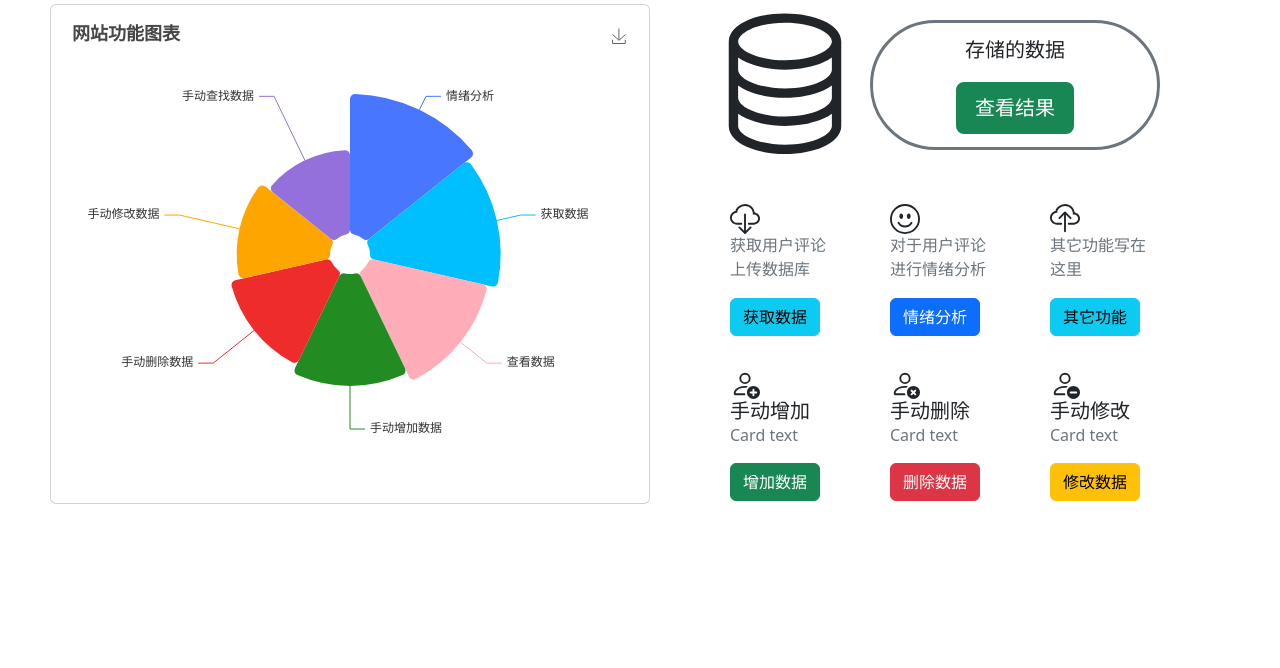
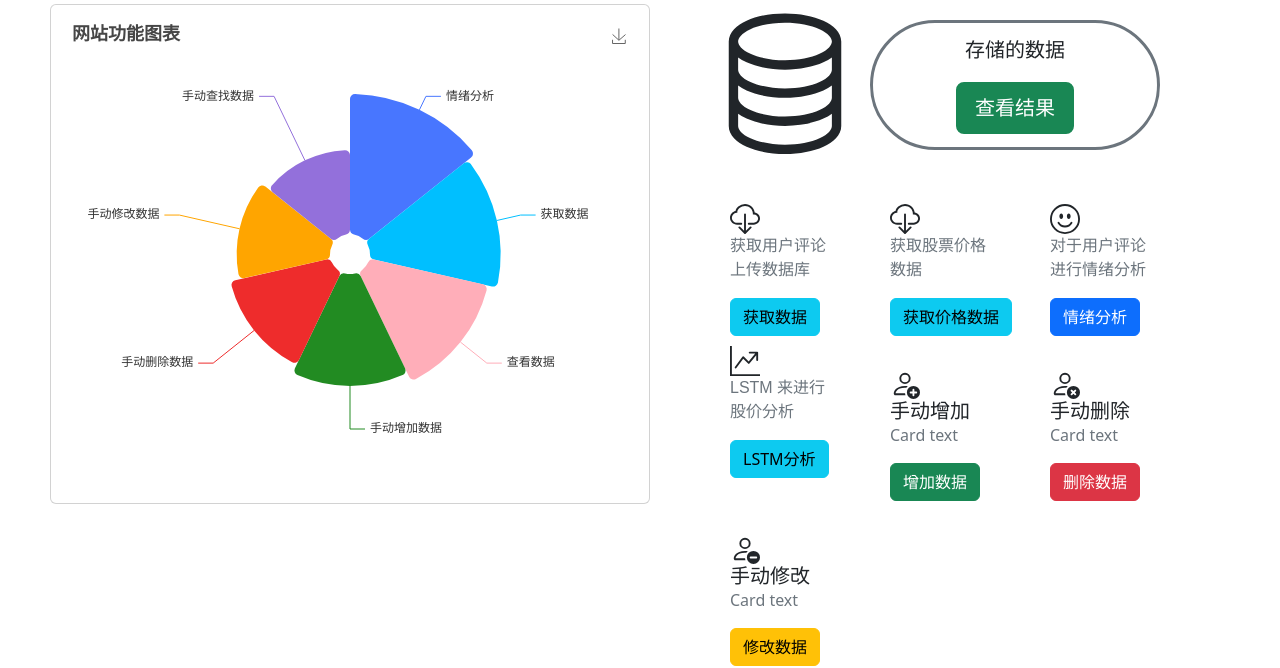
Before and after one commit to Hi-HZR/Stockd_Analysis_Design, a Django app: page /web/ in a window 1280 px wide. Shown: the part 132-800 px from the top of the page. Run offline with Django 5.2, Linux system fonts and the light colour scheme; some libraries are stand-ins or nearby versions; some web fonts are replaced.

Commit message:
第7次提交：提交了还为进行版本管理的文件

```diff
--- a/app_1/templates/web.html
+++ b/app_1/templates/web.html
@@ -51,6 +51,21 @@
             </div>
 
 
+
+            <div class="left" style="width: 10rem">
+                <svg xmlns="http://www.w3.org/2000/svg" width="30" height="30" fill="currentColor"
+                     class="bi bi-cloud-download" viewBox="0 0 16 16">
+                    <path d="M4.406 1.342A5.53 5.53 0 0 1 8 0c2.69 0 4.923 2 5.166 4.579C14.758 4.804 16 6.137 16 7.773 16 9.569 14.502 11 12.687 11H10a.5.5 0 0 1 0-1h2.688C13.979 10 15 8.988 15 7.773c0-1.216-1.02-2.228-2.313-2.228h-.5v-.5C12.188 2.825 10.328 1 8 1a4.53 4.53 0 0 0-2.941 1.1c-.757.652-1.153 1.438-1.153 2.055v.448l-.445.049C2.064 4.805 1 5.952 1 7.318 1 8.785 2.23 10 3.781 10H6a.5.5 0 0 1 0 1H3.781C1.708 11 0 9.366 0 7.318c0-1.763 1.266-3.223 2.942-3.593.143-.863.698-1.723 1.464-2.383z"/>
+                    <path d="M7.646 15.854a.5.5 0 0 0 .708 0l3-3a.5.5 0 0 0-.708-.708L8.5 14.293V5.5a.5.5 0 0 0-1 0v8.793l-2.146-2.147a.5.5 0 0 0-.708.708l3 3z"/>
+                </svg>
+                <div class="card-body">
+                    <p class="card-text fs-6 text-secondary" style="width: 100px;font-family:'OPPOSans',sans-serif ">
+                        获取股票价格数据</p>
+                    <a href="http://127.0.0.1:8000/crawl/price" class="btn btn-info">获取价格数据</a>
+                </div>
+            </div>
+
+
             <div class="left" style="width: 10rem;">
                 <svg xmlns="http://www.w3.org/2000/svg" width="30" height="30" fill="currentColor"
                      class="bi bi-emoji-smile" viewBox="0 0 16 16">
@@ -65,18 +80,14 @@
             </div>
 
             <div class="left" style="width: 10rem">
-                <svg xmlns="http://www.w3.org/2000/svg" width="30" height="30" fill="currentColor"
-                     class="bi bi-cloud-upload" viewBox="0 0 16 16">
-                    <path fill-rule="evenodd"
-                          d="M4.406 1.342A5.53 5.53 0 0 1 8 0c2.69 0 4.923 2 5.166 4.579C14.758 4.804 16 6.137 16 7.773 16 9.569 14.502 11 12.687 11H10a.5.5 0 0 1 0-1h2.688C13.979 10 15 8.988 15 7.773c0-1.216-1.02-2.228-2.313-2.228h-.5v-.5C12.188 2.825 10.328 1 8 1a4.53 4.53 0 0 0-2.941 1.1c-.757.652-1.153 1.438-1.153 2.055v.448l-.445.049C2.064 4.805 1 5.952 1 7.318 1 8.785 2.23 10 3.781 10H6a.5.5 0 0 1 0 1H3.781C1.708 11 0 9.366 0 7.318c0-1.763 1.266-3.223 2.942-3.593.143-.863.698-1.723 1.464-2.383z"/>
-                    <path fill-rule="evenodd"
-                          d="M7.646 4.146a.5.5 0 0 1 .708 0l3 3a.5.5 0 0 1-.708.708L8.5 5.707V14.5a.5.5 0 0 1-1 0V5.707L5.354 7.854a.5.5 0 1 1-.708-.708l3-3z"/>
+                <svg xmlns="http://www.w3.org/2000/svg" width="30" height="30" fill="currentColor" class="bi bi-graph-up-arrow" viewBox="0 0 16 16">
+                  <path fill-rule="evenodd" d="M0 0h1v15h15v1H0V0Zm10 3.5a.5.5 0 0 1 .5-.5h4a.5.5 0 0 1 .5.5v4a.5.5 0 0 1-1 0V4.9l-3.613 4.417a.5.5 0 0 1-.74.037L7.06 6.767l-3.656 5.027a.5.5 0 0 1-.808-.588l4-5.5a.5.5 0 0 1 .758-.06l2.609 2.61L13.445 4H10.5a.5.5 0 0 1-.5-.5Z"></path>
                 </svg>
                 <div class="card-body">
                     <p class="card-text fs-6 text-secondary" style="width: 100px;font-family:'OPPOSans',sans-serif ">
-                        其它功能写在这里</p>
-                    <a href="http://127.0.0.1:8000/upload">
-                        <input type="submit" value="其它功能" class="btn btn-info">
+                        LSTM 来进行股价分析</p>
+                    <a href="http://localhost:8000/lstm">
+                        <input type="submit" value="LSTM分析" class="btn btn-info">
                     </a>
                 </div>
             </div>
--- a/djangoProject/urls.py
+++ b/djangoProject/urls.py
@@ -15,7 +15,7 @@ Including another URLconf
     2. Add a URL to urlpatterns:  path('blog/', include('blog.urls'))
 """
 from django.urls import path
-from app_1.views import views, show_chart, test, crawl, upload, emotion_chart, emotion_sdk
+from app_1.views import views, show_chart, test, crawl, upload, emotion_chart, emotion_sdk, lstm, crawl_price
 from django.contrib import admin
 urlpatterns = [
     # views
@@ -33,4 +33,6 @@ urlpatterns = [
     # path('emotion/', emotion.emotion_text),
     path('emotion/chart', emotion_chart.emotion_chart),
     path('emotion/sdk', emotion_sdk.emotion_sdk),
+    path('lstm', lstm.lstm),
+    path('crawl/price', crawl_price.crawl_price),
 ]
```
Also changed, not shown: 1 other file.
